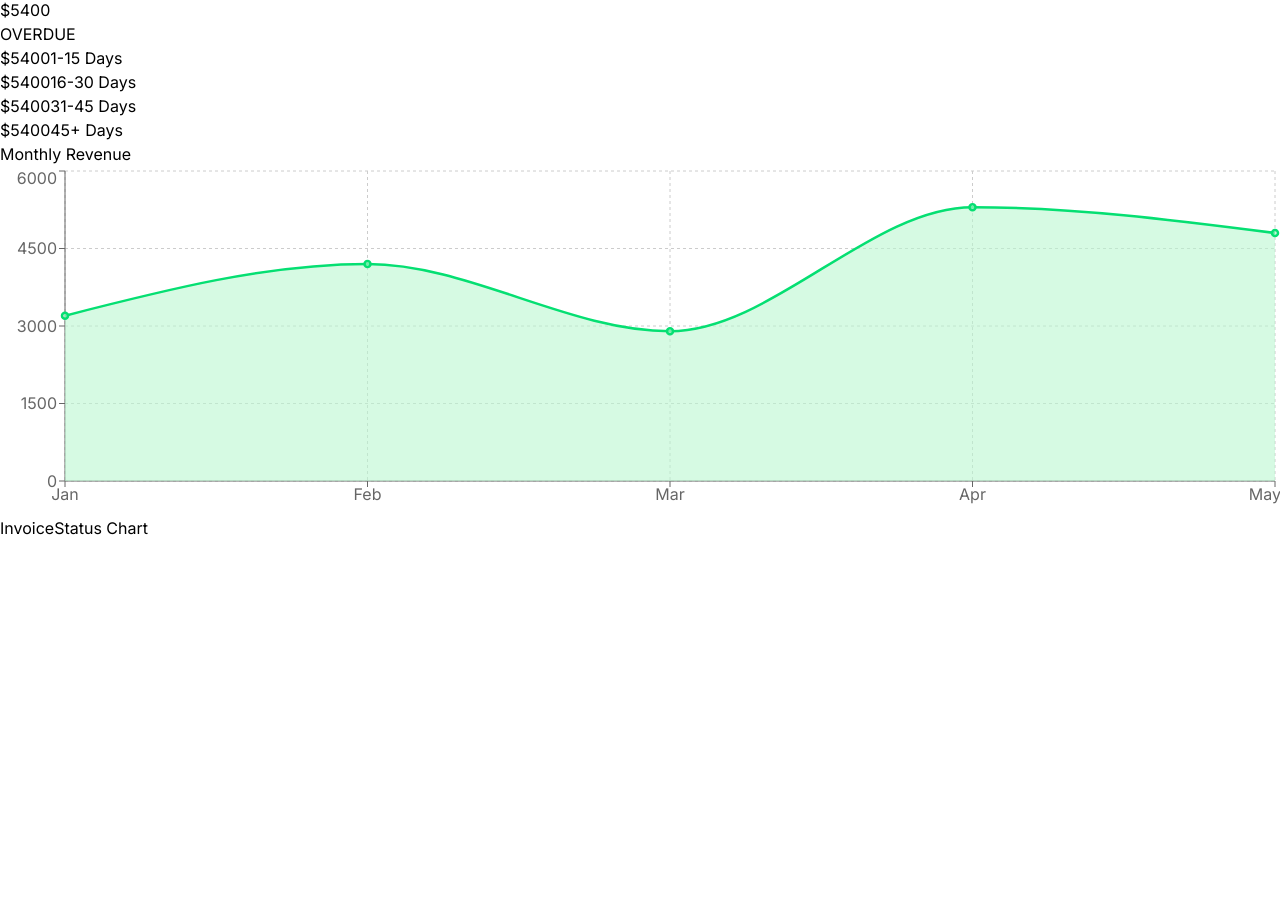
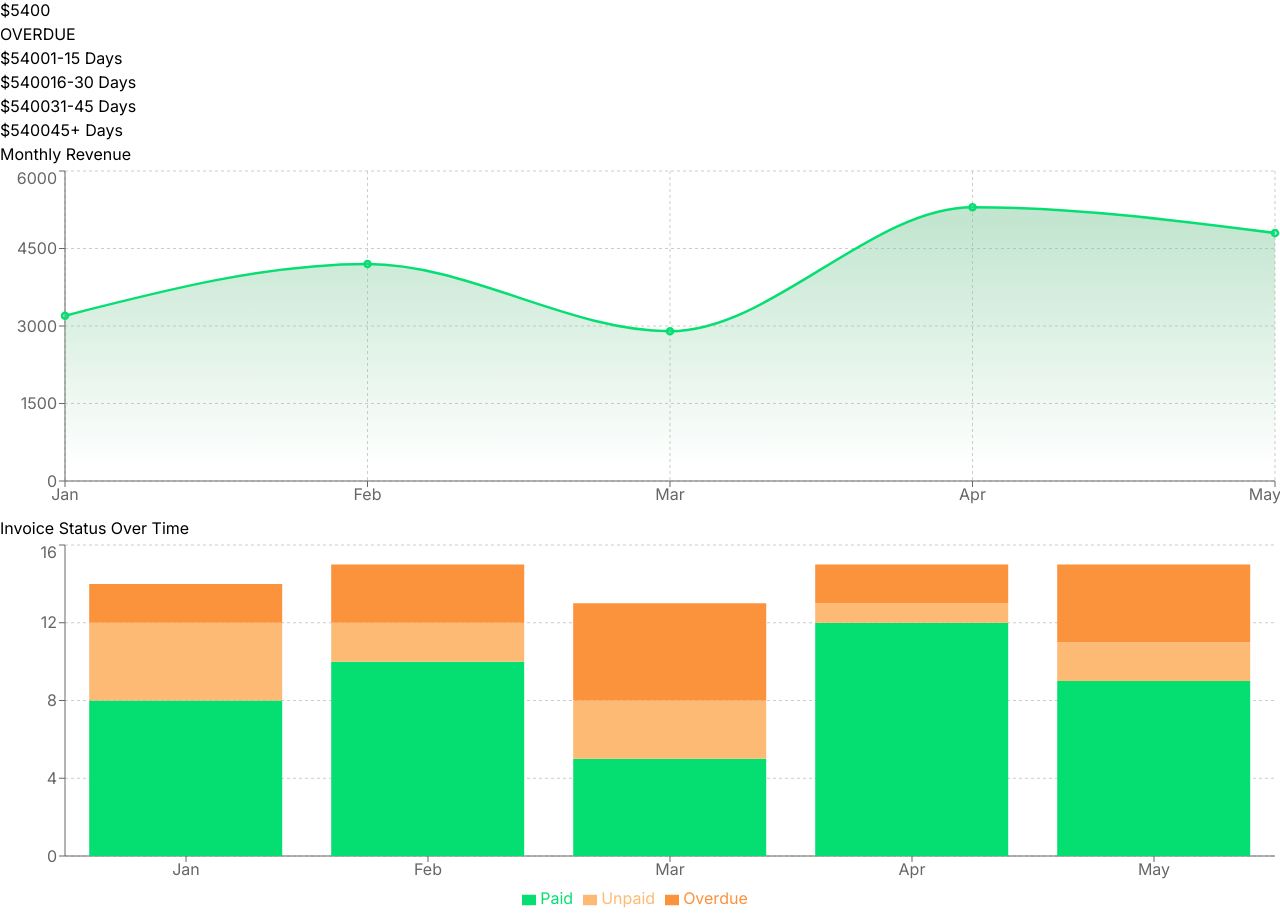
Before and after one commit to siddhant-afk/QuickTab, a React (Vite) app in the folder client/: page / in a window 1280 px wide. Shown: the part 597-1512 px from the top of the page. Before the commit the page ends 1137 px from the top, so only its background shows below. Built offline with nearby package versions, Linux system fonts and the light colour scheme.

Commit message:
Add invoice status chart

```diff
--- a/client/src/components/InvoiceStatusChart.jsx
+++ b/client/src/components/InvoiceStatusChart.jsx
@@ -1,5 +1,40 @@
+import {
+  BarChart,
+  Bar,
+  XAxis,
+  YAxis,
+  Tooltip,
+  Legend,
+  CartesianGrid,
+  ResponsiveContainer,
+} from "recharts";
+
+const data = [
+  { month: "Jan", paid: 8, unpaid: 4, overdue: 2 },
+  { month: "Feb", paid: 10, unpaid: 2, overdue: 3 },
+  { month: "Mar", paid: 5, unpaid: 3, overdue: 5 },
+  { month: "Apr", paid: 12, unpaid: 1, overdue: 2 },
+  { month: "May", paid: 9, unpaid: 2, overdue: 4 },
+];
+
 const InvoiceStatusChart = () => {
-  return <div className=""> InvoiceStatus Chart</div>;
+  return (
+    <div className="w-full p-4">
+      <h3 className="text-lg ps-11 mb-5">Invoice Status Over Time</h3>
+      <ResponsiveContainer width="100%" height={375}>
+        <BarChart data={data}>
+          <CartesianGrid strokeDasharray="3 3" vertical={false} />
+          <XAxis dataKey="month" />
+          <YAxis allowDecimals={false} />
+          <Tooltip />
+          <Legend />
+          <Bar dataKey="paid" stackId="a" fill="#05df72" name="Paid" />
+          <Bar dataKey="unpaid" stackId="a" fill="#fdba74" name="Unpaid" />
+          <Bar dataKey="overdue" stackId="a" fill="#fb923c" name="Overdue" />
+        </BarChart>
+      </ResponsiveContainer>
+    </div>
+  );
 };
 
 export default InvoiceStatusChart;
--- a/client/src/components/RevenueChart.jsx
+++ b/client/src/components/RevenueChart.jsx
@@ -18,10 +18,16 @@ const data = [
 
 const RevenueChart = () => {
   return (
-    <div className="w-full bg-white shadow-md p-4 ">
-      <h3 className="text-lg mb-2 ps-4">Monthly Revenue</h3>
+    <div className="w-full  p-4 ">
+      <h3 className="text-lg mb-5 ps-4">Monthly Revenue</h3>
       <ResponsiveContainer width="100%" height={350}>
         <AreaChart data={data}>
+          <defs>
+            <linearGradient id="green" x1="0" y1="0" x2="0" y2="1">
+              <stop offset="5%" stopColor="#82ca9d" stopOpacity={0.8} />
+              <stop offset="95%" stopColor="#82ca9d" stopOpacity={0} />
+            </linearGradient>
+          </defs>
           <CartesianGrid strokeDasharray="3 3" />
           <XAxis dataKey="month" />
           <YAxis />
@@ -30,7 +36,7 @@ const RevenueChart = () => {
             type="monotone"
             dataKey="revenue"
             stroke="#05df72"
-            fill="#bbf7d0"
+            fill="url(#green)"
             strokeWidth={2.5}
             dot={{ r: 3 }}
             activeDot={{ r: 5 }}
--- a/client/src/pages/DashboardPage.jsx
+++ b/client/src/pages/DashboardPage.jsx
@@ -9,7 +9,7 @@ const DashboardPage = () => {
 
       <Receivables />
 
-      <div className="dashboard-charts-container flex justify-between ">
+      <div className="dashboard-charts-container flex gap-5">
         <RevenueChart />
         <InvoiceStatusChart />
       </div>
```
